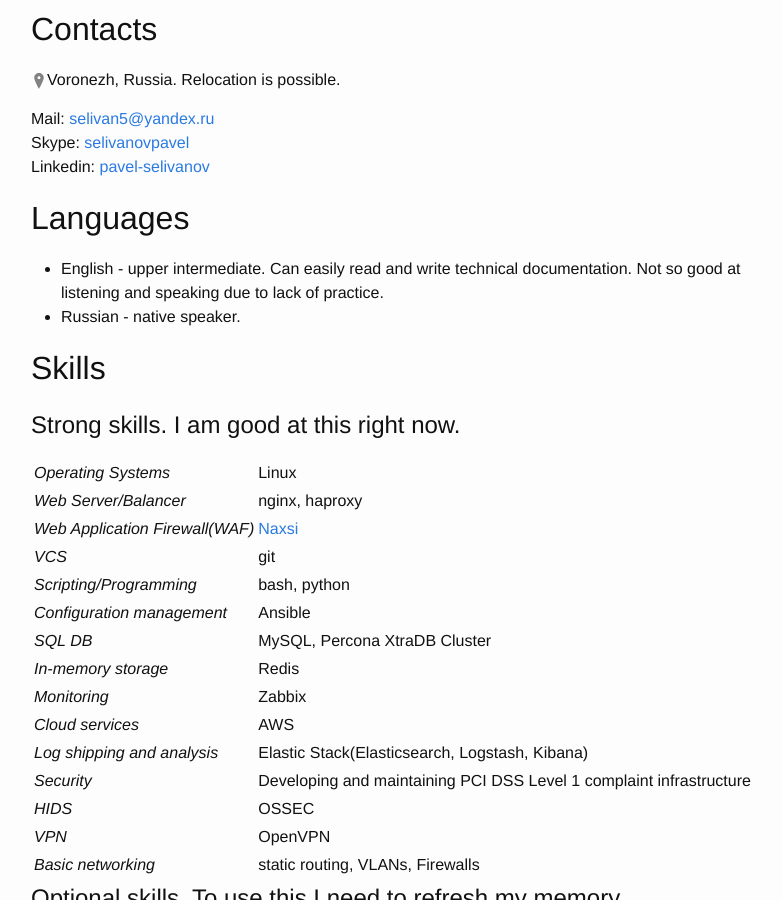
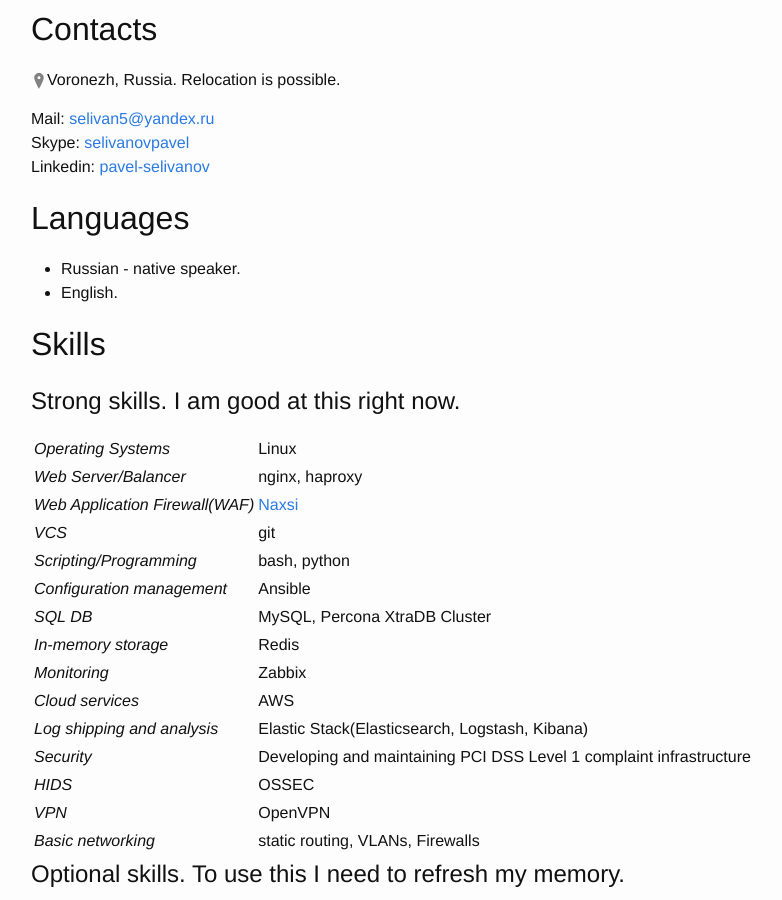
Before and after one commit to selivan/selivan.github.io, a Jekyll site: the page built from cv/index.md, in a window 1280 px wide and 900 px high, scrolled down 529 px. Shown: the whole window, without its empty margins (239-1021 px from the left). Built offline with Jekyll 4.4.1, drawn with Linux system fonts in a browser that asks for light colours.

Commit message:
Update index.md

```diff
--- a/cv/index.md
+++ b/cv/index.md
@@ -23,8 +23,8 @@
 Linkedin: [pavel-selivanov](https://www.linkedin.com/in/pavel-selivanov-9b8398ba/)
 
 # Languages
-* English - upper intermediate. Can easily read and write technical documentation. Not so good at listening and speaking due to lack of practice.
 * Russian - native speaker.
+* English.
 
 # Skills
 
```
